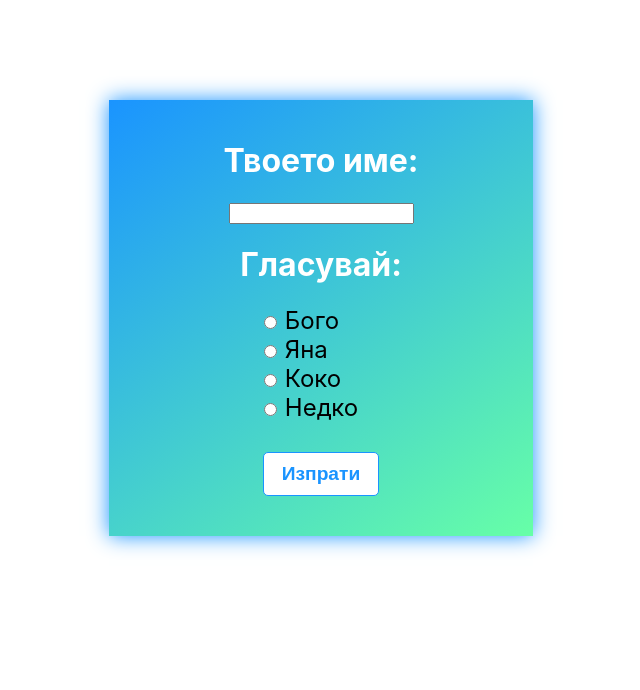
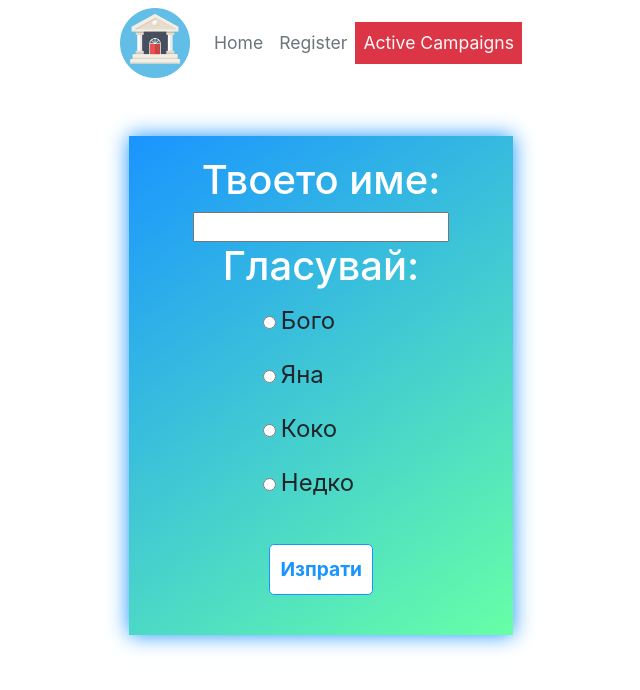
Before and after one commit to ivan-parnarev/E-Government, a React (Create React App) app in the folder e-gov-frontend/: page / in a window 1280 px wide. Shown: the top 690 px of the page, without its empty margins (319-959 px from the left). Built offline with nearby package versions, Linux system fonts and the light colour scheme.

Commit message:
added main navigation bar

```diff
--- a/e-gov-frontend/package.json
+++ b/e-gov-frontend/package.json
@@ -6,7 +6,9 @@
     "@testing-library/jest-dom": "^5.17.0",
     "@testing-library/react": "^13.4.0",
     "@testing-library/user-event": "^13.5.0",
+    "bootstrap": "^5.3.2",
     "react": "^18.2.0",
+    "react-bootstrap": "^2.9.1",
     "react-dom": "^18.2.0",
     "react-scripts": "5.0.1",
     "web-vitals": "^2.1.4"
--- a/e-gov-frontend/public/index.html
+++ b/e-gov-frontend/public/index.html
@@ -3,6 +3,10 @@
   <head>
     <meta charset="utf-8" />
     <link rel="icon" href="./Government-PNG-Image-HD.png" />
+    <link
+      rel="stylesheet"
+      href="https://maxcdn.bootstrapcdn.com/bootstrap/4.0.0/css/bootstrap.min.css"
+    />
     <meta name="viewport" content="width=device-width, initial-scale=1" />
     <meta name="theme-color" content="#000000" />
     <meta
--- a/e-gov-frontend/src/App.css
+++ b/e-gov-frontend/src/App.css
@@ -3,5 +3,5 @@
   display: flex;
   flex-direction: column;
   align-items: center;
-  padding-top: 100px;
+  /* padding-top: 100px; */
 }
--- a/e-gov-frontend/src/App.js
+++ b/e-gov-frontend/src/App.js
@@ -1,9 +1,11 @@
 import "./App.css";
 import FormComponent from "./components/FormComponent";
+import MainNavigation from "./components/MainNavigation";
 
 function App() {
   return (
     <div className="App">
+      <MainNavigation />
       <FormComponent />
     </div>
   );
--- a/e-gov-frontend/src/components/FormComponent.module.css
+++ b/e-gov-frontend/src/components/FormComponent.module.css
@@ -3,6 +3,7 @@
   background: linear-gradient(144deg, #1a94ff, #67ffa7);
   padding: 20px;
   box-shadow: 0px 0px 20px #1a94ff;
+  margin: 50px;
 }
 
 .formTitle {
--- /dev/null
+++ b/e-gov-frontend/src/components/MainNavigation.js
@@ -0,0 +1,38 @@
+import Container from "react-bootstrap/Container";
+import Nav from "react-bootstrap/Nav";
+import Navbar from "react-bootstrap/Navbar";
+import styles from "./MainNavigation.module.css";
+import eGovLogo from "../assets/Government-PNG-Image-HD.png";
+
+function MainNavigation() {
+  return (
+    <div className={styles.navbarNav}>
+      <Navbar className={styles.navbar}>
+        <Container>
+          <Navbar.Brand
+            href="#home"
+            className={styles.navbarLogoImageContainer}
+          >
+            <img src={eGovLogo} alt="logo" className={styles.navbarLogoImage} />
+          </Navbar.Brand>
+          <Nav className="me-auto">
+            <Nav.Link href="#home" className={styles.navbarNavLink}>
+              Home
+            </Nav.Link>
+            <Nav.Link href="#register" className={styles.navbarNavLink}>
+              Register
+            </Nav.Link>
+            <Nav.Link
+              href="#active-campaigns"
+              className={`${styles.navbarNavLink} ${styles.activeCampaigns}`}
+            >
+              Active Campaigns
+            </Nav.Link>
+          </Nav>
+        </Container>
+      </Navbar>
+    </div>
+  );
+}
+
+export default MainNavigation;
--- /dev/null
+++ b/e-gov-frontend/src/components/MainNavigation.module.css
@@ -0,0 +1,35 @@
+.navbarNav {
+  width: 100%;
+  display: flex;
+  align-items: center;
+  justify-content: center;
+}
+
+.navbar {
+  background-color: transparent;
+}
+
+.navbarLogoImageContainer {
+  padding: 0px;
+}
+
+.navbarLogoImage {
+  width: 70px;
+}
+
+.navbarNavLink {
+  color: var(--gray) !important;
+  font-size: 1.1rem;
+}
+.navbarNavLink:hover {
+  color: var(--red) !important;
+}
+
+.activeCampaigns {
+  background-color: var(--red);
+  color: var(--light) !important;
+}
+
+.activeCampaigns:hover {
+  color: var(--dark-grey) !important;
+}
--- a/e-gov-frontend/src/index.css
+++ b/e-gov-frontend/src/index.css
@@ -1,13 +1,17 @@
 body {
   margin: 0;
-  font-family: -apple-system, BlinkMacSystemFont, 'Segoe UI', 'Roboto', 'Oxygen',
-    'Ubuntu', 'Cantarell', 'Fira Sans', 'Droid Sans', 'Helvetica Neue',
+  font-family: -apple-system, BlinkMacSystemFont, "Segoe UI", "Roboto", "Oxygen",
+    "Ubuntu", "Cantarell", "Fira Sans", "Droid Sans", "Helvetica Neue",
     sans-serif;
   -webkit-font-smoothing: antialiased;
   -moz-osx-font-smoothing: grayscale;
 }
 
 code {
-  font-family: source-code-pro, Menlo, Monaco, Consolas, 'Courier New',
+  font-family: source-code-pro, Menlo, Monaco, Consolas, "Courier New",
     monospace;
 }
+
+:root {
+  --light-blue: #62bee7; /* Define your custom color variable */
+}
```
Also changed, not shown: e-gov-frontend/src/assets/Government-PNG-Image-HD.png (added), 1 other file (tests, documents, lock files or other folders).
